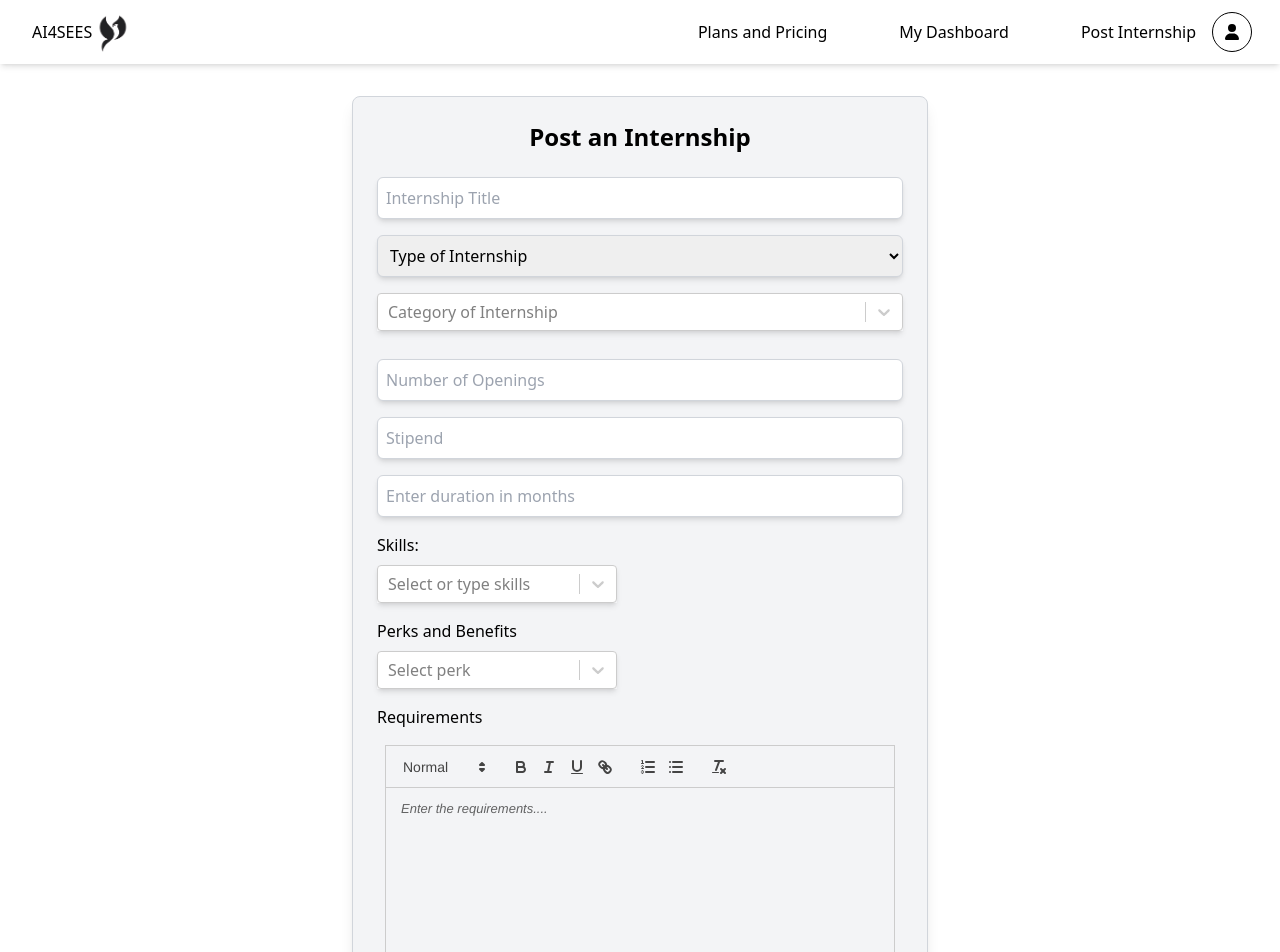
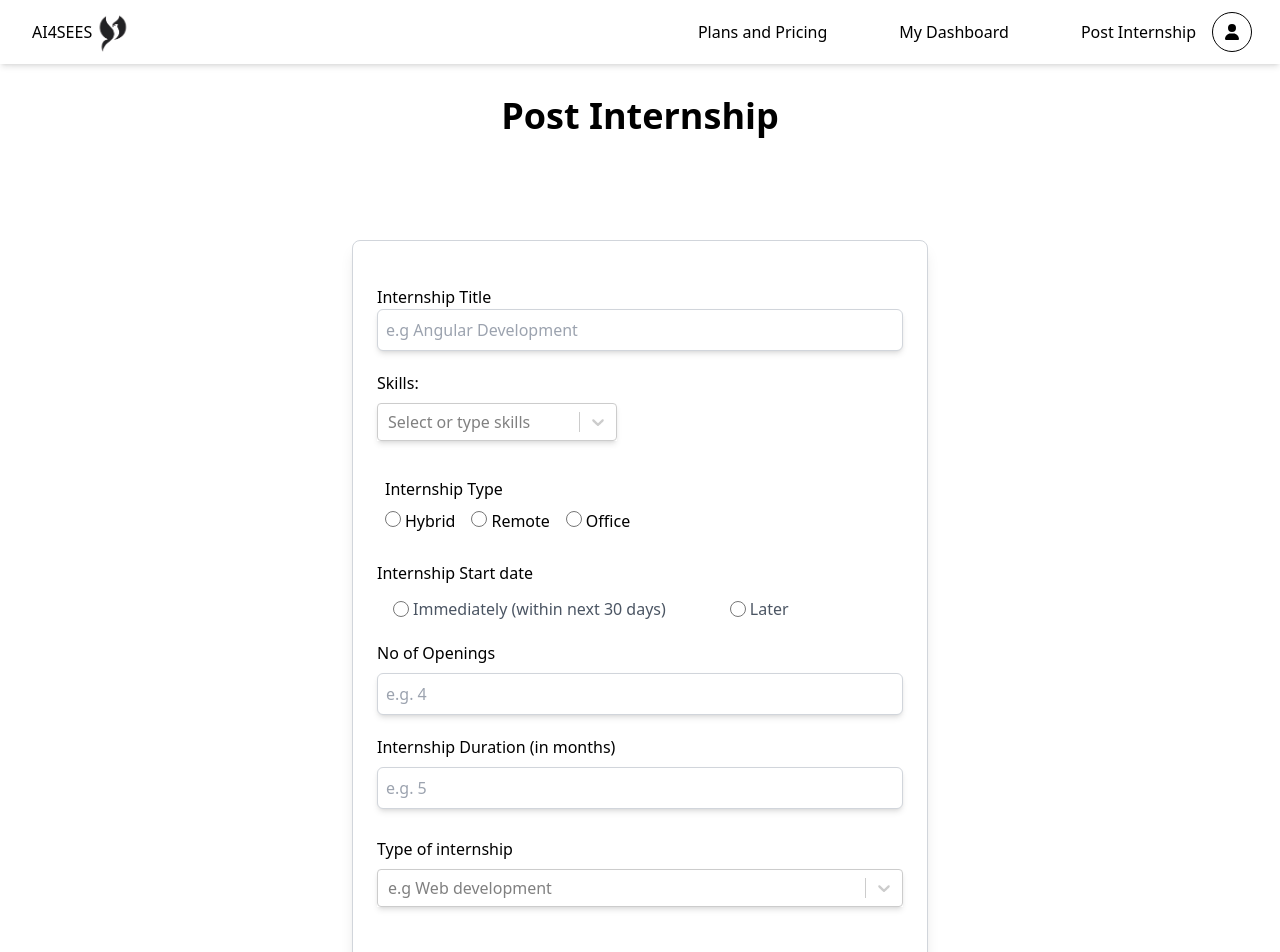
Before and after one commit to ai4sees2connect/livesite, a React (Create React App) app in the folder client/: page /recruiter/posting/1 in a window 1280 px wide. Shown: the top 952 px of the page. Built offline with nearby package versions, Linux system fonts and the light colour scheme; no server answers.

Commit message:
changes in rec posting

```diff
--- a/client/src/components/common/server_url.js
+++ b/client/src/components/common/server_url.js
@@ -1,7 +1,7 @@
 
 
-const api='https://livesite-2s9u.vercel.app'
-// const api='http://localhost:4000'
+// const api='https://livesite-2s9u.vercel.app'
+const api='http://localhost:4000'
 
 
 
--- a/client/src/components/recruiter/Applicants.jsx
+++ b/client/src/components/recruiter/Applicants.jsx
@@ -365,6 +365,7 @@ const Applicants = () => {
                   )}
 
                   {!isOpen && <button onClick={() => setIsOpen(true)} className='absolute right-3 top-2 underline text-blue-400'>View Profile</button>}
+
                   {isOpen &&
                     <div className='flex absolute right-3 top-2 space-x-4'>
                       <button onClick={() => setIsOpen(false)} className=' right-3 top-2 underline text-blue-400'>Hide Profile</button>
--- a/client/src/components/recruiter/RecPosting.jsx
+++ b/client/src/components/recruiter/RecPosting.jsx
@@ -14,11 +14,12 @@ const RecPosting = () => {
     internshipName: '',
     internshipType: '',
     internLocation: '',
+    internshipStartDate: '',
     numberOfOpenings: '',
     stipend: '',
     duration: '',
     description: '',
-    assessment:'',
+    assessment: '',
     skills: [],
   });
   // const [Location,setLocation]=useState('');
@@ -28,8 +29,8 @@ const RecPosting = () => {
   const [selectedSkills, setSelectedSkills] = useState([]);
   const userId = getUserIdFromToken();
   const [formKey, setFormKey] = useState(0);
-  const [selectedProfile,setSelectedProfile] = useState(null);
-  const [selectedPerks,setSelectedPerks] = useState([]);
+  const [selectedProfile, setSelectedProfile] = useState(null);
+  const [selectedPerks, setSelectedPerks] = useState([]);
   const jobProfiles = [
     "3D Animation",
     "Account Management",
@@ -236,7 +237,7 @@ const RecPosting = () => {
     "Web Development"
   ];
 
-  const perks=["Letter of recommendation", "Flexible work hours", "Certificate", "Informal dress code","5 days a week", "Free snacks & beverages", "Job offer"];
+  const perks = ["Letter of recommendation", "Flexible work hours", "Certificate", "Informal dress code", "5 days a week", "Free snacks & beverages", "Job offer"];
 
 
   useEffect(() => {
@@ -274,7 +275,7 @@ const RecPosting = () => {
     });
   };
 
-  const handleAssessmentChange=(value)=>{
+  const handleAssessmentChange = (value) => {
     setFormData({
       ...formData,
       assessment: value,
@@ -294,7 +295,7 @@ const RecPosting = () => {
     const skillSet = selectedSkills.map(skill => {
       return skill.value;
     })
-    const perksSet = selectedPerks.map(perk=>{
+    const perksSet = selectedPerks.map(perk => {
       return perk.value
     });
 
@@ -303,17 +304,17 @@ const RecPosting = () => {
       internshipType: formData.internshipType,
       internLocation: formData.internLocation,
       numberOfOpenings: formData.numberOfOpenings,
-      jobProfile:selectedProfile.value,
+      jobProfile: selectedProfile.value,
       stipend: formData.stipend,
       duration: formData.duration,
       description: formData.description,
-      assessment:formData.assessment,
+      assessment: formData.assessment,
       skills: skillSet,
       perks: perksSet,
 
     }
     console.log(postData);
-    if (!postData.internshipName || !postData.internshipType || !postData.assessment || postData.perks.length==0 || !postData.stipend || !postData.jobProfile || !postData.duration || !postData.numberOfOpenings || !postData.description || postData.skills.length == 0) {
+    if (!postData.internshipName || !postData.internshipType || !postData.assessment || postData.perks.length == 0 || !postData.stipend || !postData.jobProfile || !postData.duration || !postData.numberOfOpenings || !postData.description || postData.skills.length == 0) {
       toast.error('Please enter all fields');
       return;
     }
@@ -342,7 +343,7 @@ const RecPosting = () => {
           stipend: '',
           duration: '',
           description: '',
-          assessment:'',
+          assessment: '',
           skills: [],
         });
         // setSkill('');
@@ -371,100 +372,26 @@ console.log(selectedProfile)
   console.log(selectedPerks);
 
   return (
-    <div className="border border-gray-300 mt-24 w-[45%]  mx-auto bg-gray-100 p-6 rounded-lg shadow-lg mb-7 ">
-      <h2 className="text-2xl font-bold mb-6 text-center">Post an Internship</h2>
-      <form onSubmit={handleSubmit} className="space-y-4">
+    <div>
+      <h2 className="text-4xl font-semibold mb-6 text-center mt-24">Post Internship</h2>
+      <div className="flex flex-col">
 
-        <div className="flex flex-col">
+        <div className='border border-gray-300 mt-20 w-[45%] mx-auto  p-6 rounded-lg shadow-lg mb-7 '>
+          <div className="flex flex-col my-5">
             {/* <label className="mb-2 font-medium">Internship Name:</label> */}
+            <label >Internship Title</label>
             <input
               type="text"
               name="internshipName"
               value={formData.internshipName}
               onChange={handleChange}
               className="p-2 border shadow-md border-gray-300 rounded-md"
-            placeholder='Internship Title'
+              placeholder='e.g Angular Development'
             />
+
           </div>
 
-        <div className="flex flex-col">
-          {/* <label className="mb-2 font-medium">Internship Type:</label> */}
-          <select
-            name="internshipType"
-            value={formData.internshipType}
-            onChange={handleChange}
-            className="p-2 border border-gray-300 rounded-md shadow-md"
-
-          >
-            <option value="">Type of Internship</option>
-            <option value="Remote">Remote</option>
-            <option value="Office">Office</option>
-          </select>
-        </div>
-
-        {
-          formData.internshipType === 'Office' && <div className='flex flex-col'>
-            <input type="text"
-              name="internLocation"
-              value={formData.internLocation}
-              onChange={handleChange}
-              className='p-2 border border-gray-300 rounded-md shadow-md'
-              placeholder='Enter Location e.g Delhi or Mumbai' />
-
-          </div>
-        }
-        <div className="flex flex-col">
-          <Select
-            value={selectedProfile}
-            onChange={(values) => setSelectedProfile(values)}
-            options={jobProfiles.map(job => (
-              {
-                value: job,
-                label: job
-              }
-            ))}
-            placeholder="Category of Internship"
-            className='w-full mb-3 shadow-md'
-          />
-        </div>
-
-        <div className="flex flex-col">
-          {/* <label className="mb-2 font-medium"></label> */}
-          <input
-            type="number"
-            name="numberOfOpenings"
-            value={formData.numberOfOpenings}
-            onChange={handleChange}
-
-            className="p-2 border border-gray-300 rounded-md shadow-md"
-            placeholder='Number of Openings'
-          />
-        </div>
-
-        <div className="flex flex-col">
-          {/* <label className="mb-2 font-medium">Stipend</label> */}
-          <input
-            type="number"
-            name="stipend"
-            value={formData.stipend}
-            onChange={handleChange}
-            className="p-2 border border-gray-300 rounded-md shadow-md"
-            placeholder='Stipend'
-          />
-        </div>
-        <div className="flex flex-col">
-          {/* <label className="mb-2 font-medium">Stipend</label> */}
-          <input
-            type="number"
-            name="duration"
-            value={formData.duration}
-            onChange={handleChange}
-            className="p-2 border border-gray-300 rounded-md shadow-md"
-            placeholder='Enter duration in months'
-          />
-        </div>
-
-        <div className="flex flex-col">
+          <div className="flex flex-col my-5">
             <label className="mb-2 font-medium">Skills:</label>
             <div className="flex items-center">
               <Select
@@ -478,27 +405,130 @@ console.log(selectedPerks);
             </div>
           </div>
 
-        <div className="flex flex-col">
-          <label className="mb-2 font-medium">Perks and Benefits</label>
-          <div className="flex items-center">
-            <Select
-              isMulti
-              value={selectedPerks}
-              onChange={(values)=>setSelectedPerks(values)}
-              options={perks.map(perk=>({
-                value:perk,
-                label:perk
-              }))}
-              placeholder="Select perk"
-              className='w-60 shadow-md'
+          <div className="p-2 my-5">
+            <p className='my-2'>Internship Type</p>
+            <label className=''>
+              <input
+                type="radio"
+                name="internshipType"
+                value="Hybrid"
+                checked={formData.internshipType === "Hybrid"}
+                onChange={handleChange}
+                className='w-4 h-4 mr-1'
               />
+              <span className=''>Hybrid</span>
+            </label>
+
+
+            <label className="ml-4">
+              <input
+                type="radio"
+                name="internshipType"
+                value="Remote"
+                checked={formData.internshipType === "Remote"}
+                onChange={handleChange}
+                className='w-4 h-4 mr-1'
+              />
+              Remote
+            </label>
+
+            <label className="ml-4 ">
+              <input
+                type="radio"
+                name="internshipType"
+                value="Office"
+                checked={formData.internshipType === "Office"}
+                onChange={handleChange}
+                className='w-4 h-4 mr-1'
+              />
+              Office
+            </label>
+          </div>
+
+          {
+            (formData.internshipType === 'Office' || formData.internshipType === 'Hybrid') && <div className='flex flex-col my-5'>
+              <input type="text"
+                name="internLocation"
+                value={formData.internLocation}
+                onChange={handleChange}
+                className='p-2 border border-gray-300 rounded-md shadow-md'
+                placeholder='Enter Location e.g Delhi or Mumbai' />
+
+            </div>
+          }
+
+          <div className='flex flex-col my-5 space-y-3'>
+            <p>Internship Start date</p>
+            <div className='flex space-x-16 text-gray-600'>
+              <label className='ml-4 flex items-center'>
+                <input
+                  type="radio"
+                  name="internshipStartDate"
+                  value="Immediately"
+                  checked={formData.internshipStartDate === "Immediately"}
+                  onChange={handleChange}
+                  className='w-4 h-4 mr-1'
+                />
+                Immediately (within next 30 days)
+              </label>
+
+              <label className='ml-4 flex items-center'>
+                <input
+                  type="radio"
+                  name="internshipStartDate"
+                  value="Later"
+                  checked={formData.internshipStartDate === "Later"}
+                  onChange={handleChange}
+                  className='w-4 h-4 mr-1'
+                />
+                Later
+              </label>
             </div>
           </div>
 
+          <div className="flex flex-col my-5">
+            <label className="mb-2">No of Openings</label>
+            <input
+              type="number"
+              name="numberOfOpenings"
+              value={formData.numberOfOpenings}
+              onChange={handleChange}
 
+              className="p-2 border border-gray-300 rounded-md shadow-md"
+              placeholder='e.g. 4'
+            />
+          </div>
 
-        <div className="flex flex-col  h-[320px]">
-          <label className="mb-2 font-medium">Requirements</label>
+          <div className="flex flex-col my-5">
+            <label className='mb-2'>Internship Duration (in months)</label>
+            <input
+              type="number"
+              name="duration"
+              value={formData.duration}
+              onChange={handleChange}
+              className="p-2 border border-gray-300 rounded-md shadow-md"
+              placeholder='e.g. 5'
+            />
+          </div>
+
+          <div className="flex flex-col my-5">
+            <p className='my-2'>Type of internship</p>
+            <Select
+              value={selectedProfile}
+              onChange={(values) => setSelectedProfile(values)}
+              options={jobProfiles.map(job => (
+                {
+                  value: job,
+                  label: job
+                }
+              ))}
+              placeholder="e.g Web development"
+              className='w-full mb-3 shadow-md'
+            />
+          </div>
+
+          <div className="flex flex-col my-5 h-[320px]">
+            <label className="my-2 ml-2 font-medium">Intern's responsibilities</label>
             <ReactQuill
               value={formData.description}
               onChange={handleDescriptionChange}
@@ -507,7 +537,39 @@ console.log(selectedPerks);
               placeholder='Enter the requirements....'
 
             />
+          </div>
 
+        </div>
+
+        <p className='text-center text-lg font-semibold'>Stipend & Perks</p>
+        <div className='border border-gray-300 w-[45%] mx-auto p-6 rounded-lg shadow-lg mb-7 '>
+          <div className="flex flex-col">
+            <label className="mb-2 font-medium">Perks and Benefits</label>
+            <div className="flex items-center">
+              <Select
+                isMulti
+                value={selectedPerks}
+                onChange={(values) => setSelectedPerks(values)}
+                options={perks.map(perk => ({
+                  value: perk,
+                  label: perk
+                }))}
+                placeholder="Select perk"
+                className='w-60 shadow-md'
+              />
+            </div>
+          </div>
+
+          <div className="flex flex-col">
+            {/* <label className="mb-2 font-medium">Stipend</label> */}
+            <input
+              type="number"
+              name="stipend"
+              value={formData.stipend}
+              onChange={handleChange}
+              className="p-2 border border-gray-300 rounded-md shadow-md"
+              placeholder='Stipend'
+            />
           </div>
 
           <div className="flex flex-col   h-[400px]">
@@ -522,16 +584,19 @@ console.log(selectedPerks);
             />
 
           </div>
-
-
-
           <button
-          type="submit"
+          onClick={handleSubmit}
           className="w-full bg-blue-500 text-white py-2 rounded-md hover:bg-blue-600 transition-colors"
         >
           Post Internship
         </button>
-      </form>
+        </div>
+
+
+
+
+
+      </div>
     </div>
   );
 };
```
Lines whose indentation alone changed are shown as unchanged.
